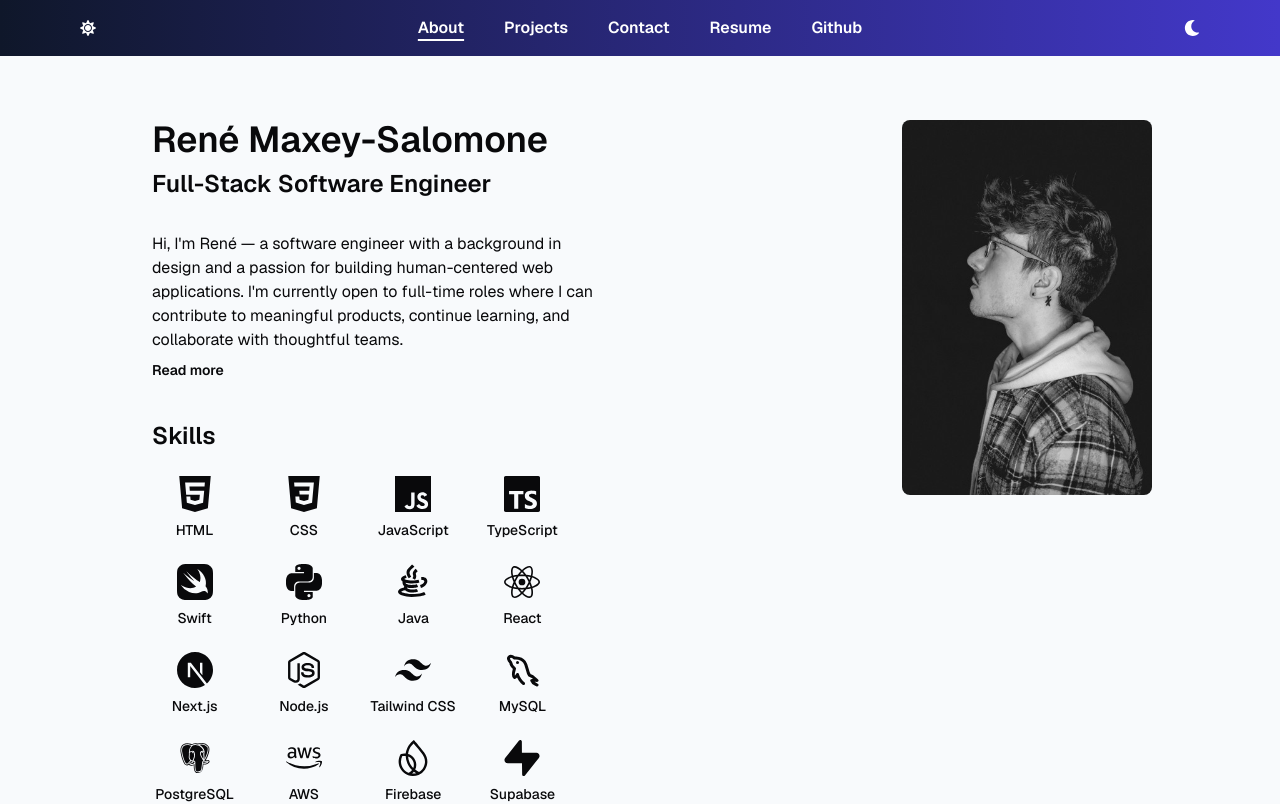
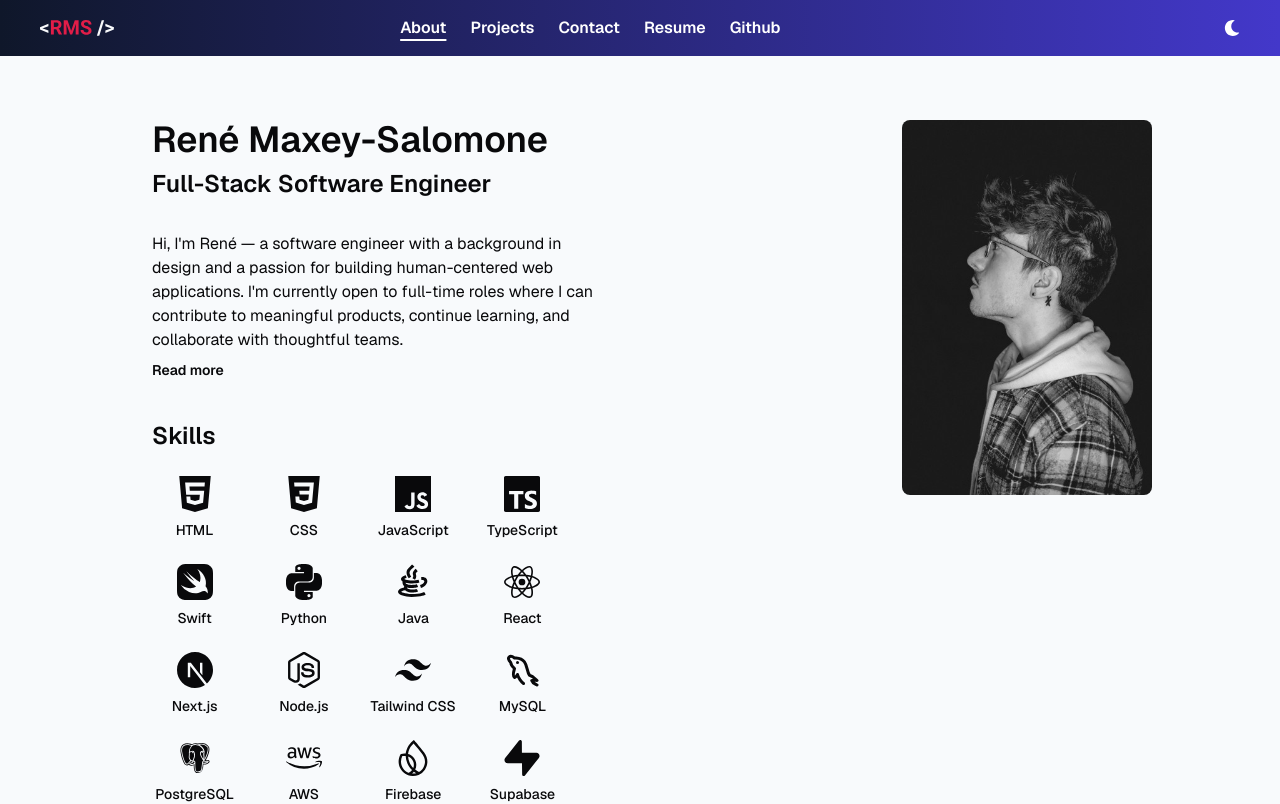
Before and after one commit to ReneMSdev/portfolio-website, a Next.js app: page / in a window 1280 px wide. Shown: the top 804 px of the page. Built offline with nearby package versions, Linux system fonts and the light colour scheme.

Commit message:
added logo to navbar

```diff
--- a/src/components/Navbar.jsx
+++ b/src/components/Navbar.jsx
@@ -17,11 +17,17 @@ export default function Navbar() {
   return (
     <nav
       className={cn(
-        'hidden md:flex gap-10 fixed top-0 left-0 w-full justify-center items-center h-14 text-md text-foreground z-50 backdrop-blur bg-[linear-gradient(to_right,#0f172a,#4338ca)]'
+        'hidden md:flex fixed top-0 left-0 w-full justify-center items-center h-14 text-md text-foreground z-50 backdrop-blur bg-[linear-gradient(to_right,#0f172a,#4338ca)]'
       )}
     >
-      <FaSun className='text-white mr-auto ml-20' />
-
+      <a href='/'>
+        <img
+          src='/logo.svg'
+          alt='logo'
+          className='h-4 w-auto ml-10 mr-16'
+        />
+      </a>
+      <div className='flex gap-6 mx-auto'>
         {navItems.map((item) => (
           <NavLink
             key={item.href}
@@ -38,7 +44,7 @@ export default function Navbar() {
           href='/resume.pdf'
           target='_blank'
           rel='noopener noreferrer'
-        className='text-white font-semibold hover:underline hover:underline-offset-4 decoration-2'
+          className='text-white font-semibold hover:text-rose-600'
         >
           Resume
         </a>
@@ -46,11 +52,12 @@ export default function Navbar() {
           href='https://github.com/ReneMSdev'
           target='_blank'
           rel='noopener noreferrer'
-        className='text-white font-semibold hover:underline hover:underline-offset-4 decoration-2'
+          className='text-white font-semibold hover:text-rose-600'
         >
           Github
         </a>
-      <FaMoon className='text-white ml-auto mr-20' />
+      </div>
+      <FaMoon className='text-white ml-auto mr-10 cursor-pointer' />
     </nav>
   )
 }
```
Also changed, not shown: public/logo.svg (added). Lines whose indentation alone changed are shown as unchanged.
